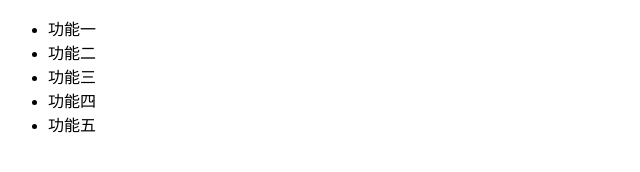
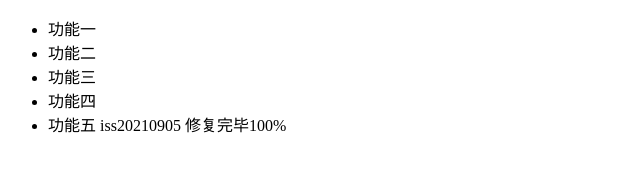
Before and after one commit to gdlwolf/project_test_01, a plain HTML site: page index.htm in a window 1280 px wide. Shown: the whole page, without its empty margins (0-640 px from the left). Drawn offline with Linux system fonts and the light colour scheme.

Commit message:
iss20210905 修复完毕 100%

```diff
--- a/index.htm
+++ b/index.htm
@@ -11,7 +11,7 @@
         <li>功能二</li>
         <li>功能三</li>
         <li>功能四</li>
-        <li>功能五</li>
+        <li>功能五 iss20210905 修复完毕100%</li>
     </ul>
 </body>
 </html>
```
